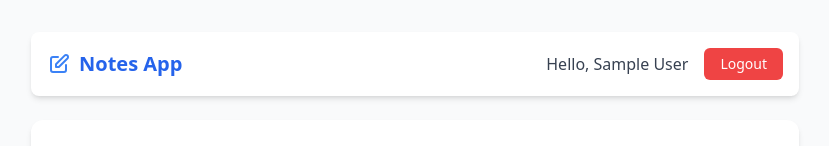
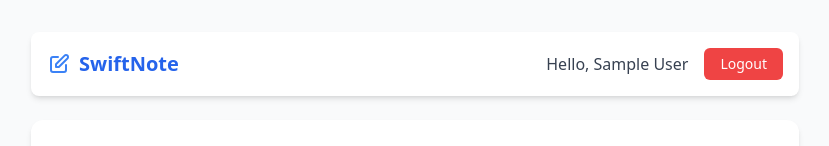
Before and after one commit to FalconYM80/swiftnotes, a React (Create React App) app in the folder notes-frontend/: page / in a window 1280 px wide. Shown: the top 146 px of the page, without its empty margins (225-1054 px from the left). Built offline with nearby package versions, Linux system fonts and the light colour scheme; no server answers; sample sign-in values are in the browser's storage.

Commit message:
Working frontend

```diff
--- a/notes-frontend/src/components/Home.js
+++ b/notes-frontend/src/components/Home.js
@@ -38,7 +38,7 @@
           <svg xmlns="http://www.w3.org/2000/svg" className="h-6 w-6 text-blue-500 mr-2" fill="none" viewBox="0 0 24 24" stroke="currentColor">
             <path strokeLinecap="round" strokeLinejoin="round" strokeWidth={2} d="M11 5H6a2 2 0 00-2 2v11a2 2 0 002 2h11a2 2 0 002-2v-5m-1.414-9.414a2 2 0 112.828 2.828L11.828 15H9v-2.828l8.586-8.586z" />
           </svg>
-          <h2 className="text-xl font-semibold text-blue-600">Notes App</h2>
+          <h2 className="text-xl font-semibold text-blue-600">SwiftNote</h2>
         </div>
         <div className="flex items-center">
           <span className="mr-4 text-gray-700">Hello, {userName}</span>
```
